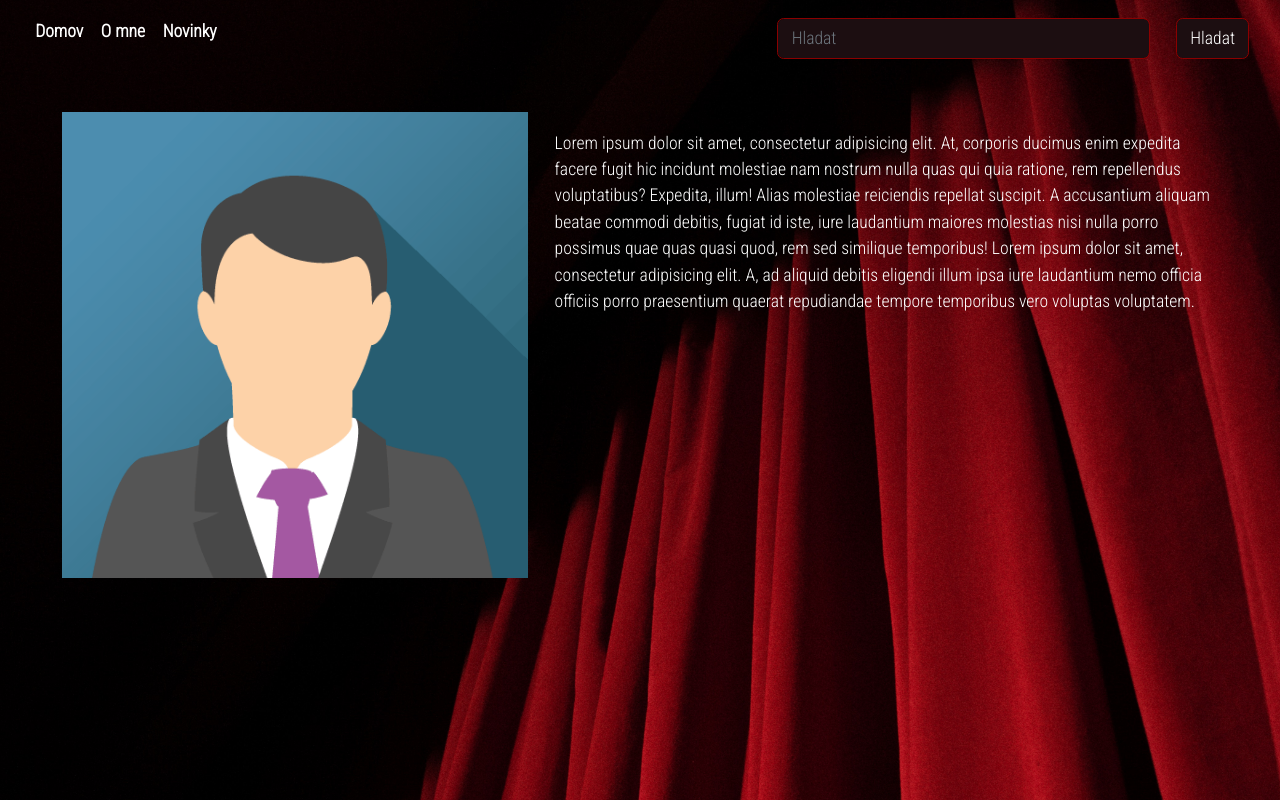
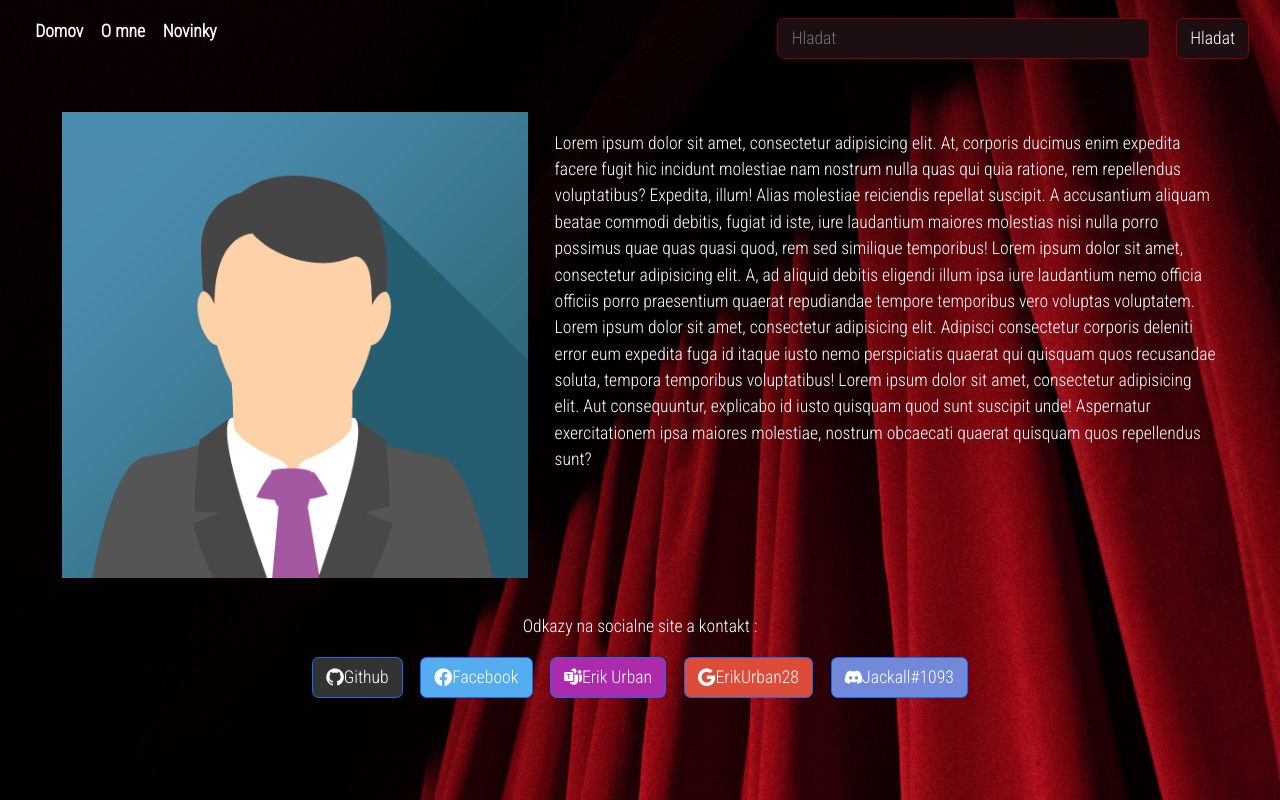
Before and after one commit to ErikUrban28/VAII, a PHP site: page /about.html in a window 1280 px wide. Run offline with PHP 8.4, Linux system fonts and the light colour scheme; some libraries are stand-ins or nearby versions.

Commit message:
Add social contacts, add lorems

```diff
--- a/about.html
+++ b/about.html
@@ -4,11 +4,13 @@
     <meta charset="UTF-8">
     <meta name="viewport" content="width=device-width, initial-scale=1">
     <link href="https://cdn.jsdelivr.net/npm/bootstrap@5.2.1/dist/css/bootstrap.min.css" rel="stylesheet">
+
     <script src="https://cdn.jsdelivr.net/npm/bootstrap@5.2.1/dist/js/bootstrap.bundle.min.js"></script>
     <link rel="preconnect" href="https://fonts.googleapis.com">
     <link rel="preconnect" href="https://fonts.gstatic.com" crossorigin>
     <link href="https://fonts.googleapis.com/css2?family=Roboto+Condensed:wght@300&display=swap" rel="stylesheet">
     <link rel="stylesheet" href="style.css">
+    <link rel="stylesheet" href="https://cdn.jsdelivr.net/npm/bootstrap-icons@1.9.1/font/bootstrap-icons.css">
     <title>Watchfest: O mne</title>
 </head>
 <body>
@@ -44,7 +46,7 @@
         <div class="col-sm-5 meImg">
             <img src="images/img_avatar3.png" class="img-fluid" alt="Ja">
         </div>
-        <div class="col-sm-7 col-xxl-11">
+        <div class="col-sm-11 col-md-7 col-xxl-11">
             <p class="col-xxl-5">
                 Lorem ipsum dolor sit amet, consectetur adipisicing elit. At, corporis ducimus enim expedita facere
                 fugit hic incidunt molestiae nam nostrum nulla quas qui quia ratione, rem repellendus voluptatibus?
@@ -52,10 +54,39 @@
                 Alias molestiae reiciendis repellat suscipit. A accusantium aliquam beatae commodi debitis, fugiat id
                 iste, iure laudantium maiores molestias nisi nulla porro possimus quae quas quasi quod, rem sed
                 similique temporibus!
-                Lorem ipsum dolor sit amet, consectetur adipisicing elit. A, ad aliquid debitis eligendi illum ipsa iure laudantium nemo officia officiis porro praesentium quaerat repudiandae tempore temporibus vero voluptas voluptatem.
-              </p>
+                Lorem ipsum dolor sit amet, consectetur adipisicing elit. A, ad aliquid debitis eligendi illum ipsa iure
+                laudantium nemo officia officiis porro praesentium quaerat repudiandae tempore temporibus vero voluptas
+                voluptatem.
+                Lorem ipsum dolor sit amet, consectetur adipisicing elit. Adipisci consectetur corporis deleniti error eum
+                expedita fuga id itaque iusto nemo perspiciatis quaerat qui quisquam quos recusandae soluta, tempora temporibus voluptatibus!
+                Lorem ipsum dolor sit amet, consectetur adipisicing elit. Aut consequuntur, explicabo id iusto quisquam quod sunt suscipit unde!
+                Aspernatur exercitationem ipsa maiores molestiae, nostrum obcaecati quaerat quisquam quos repellendus sunt?
+            </p>
+        </div>
+    </div>
+</div>
+<div class="container-fluid ">
+    <div class="row .d-flex ">
+        <div class="d-flex justify-content-md-center justify-content-sm-start">
+            <section>
+                Odkazy na socialne site a kontakt :
+            </section>
         </div>
 
+    </div>
+    <div class="row ">
+        <div class="col buttonsSocial">
+            <a class="btn btn-primary" style="background-color: #333333;" href="https://github.com/ErikUrban28" role="button"
+            ><i class="bi bi-github"></i>Github</a>
+            <a class="btn btn-primary" style="background-color: #55acee;" href="https://www.facebook.com/Erikurban28/" role="button"
+            ><i class="bi bi-facebook"></i>Facebook</a>
+            <a class="btn btn-primary" style="background-color: #ac2bac;" href="#" role="button"
+            ><i class="bi bi-microsoft-teams"></i>Erik Urban</a>
+            <a class="btn btn-primary" style="background-color: #dd4b39;" href="#" role="button"
+            ><i class="bi bi-google"></i>ErikUrban28</a>
+            <a class="btn btn-primary" style="background-color: #7289d9;" href="#" role="button"
+            ><i class="bi bi-discord"></i>Jackall#1093</a>
+        </div>
     </div>
 </div>
 </body>
--- a/style.css
+++ b/style.css
@@ -64,6 +64,13 @@ body {
     padding: 0.5rem 5rem 0.5rem 5rem;
     margin: 1rem;
 }
+.buttonsSocial{
+    display: flex;
+    justify-content: center;
+    flex-wrap: wrap;
+    margin: 1rem;
+    gap: 1rem;
+}
 
 .btn.btn-outline-success:hover ,.btn.btn-outline-success:focus ,.nav-link:hover{
     background-color: brown;
```
